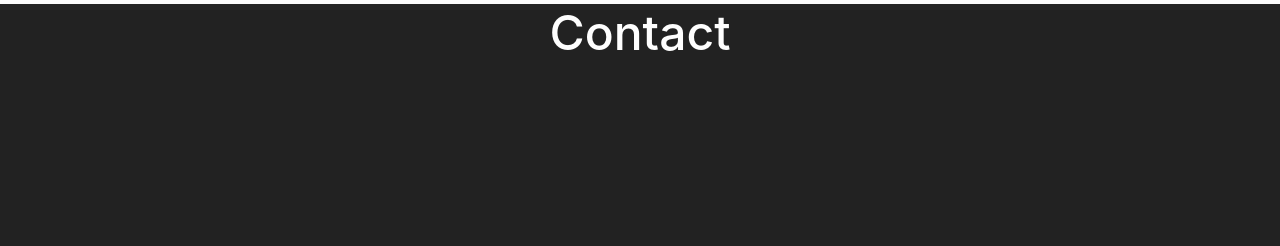
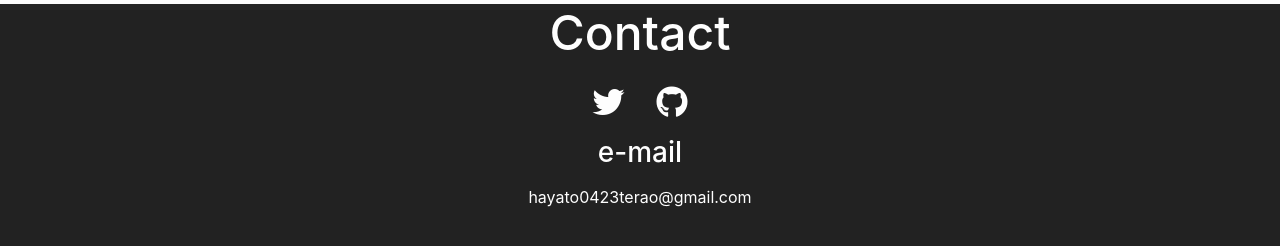
Before and after one commit to hayato423/myportfolio, a React (Create React App) app: page / in a window 1280 px wide. Shown: the part 3398-3644 px from the top of the page. Built offline with nearby package versions, Linux system fonts and the light colour scheme.

Commit message:
add icon and e-mail addres

```diff
--- a/public/index.html
+++ b/public/index.html
@@ -29,6 +29,8 @@
   href="https://maxcdn.bootstrapcdn.com/bootstrap/4.3.1/css/bootstrap.min.css"
   integrity="sha384-ggOyR0iXCbMQv3Xipma34MD+dH/1fQ784/j6cY/iJTQUOhcWr7x9JvoRxT2MZw1T"
   crossorigin="anonymous"/>
+
+  <link href="https://use.fontawesome.com/releases/v5.6.1/css/all.css" rel="stylesheet">
     <title>Portfolio</title>
   </head>
   <body>
--- a/src/componensts/Footer/Footer.js
+++ b/src/componensts/Footer/Footer.js
@@ -1,10 +1,17 @@
 import React from 'react';
 import './style.css';
+import {Container,Row,Col} from 'react-bootstrap';
 
 const Footer = () => {
   return (
     <div className='footer'>
       <h2 className='footer-head-line'>Contact</h2>
+      <Container>
+      <a href='https://twitter.com/hayat999423'target="_blank" rel='noopener noreferrer'><i className="fab fa-twitter fa-2x mx-3 mt-3 icon"></i></a>
+      <a href='https://github.com/hayato423' target="_blank" rel='noopener noreferrer'><i className="fab fa-github fa-2x mx-3 mt-3 icon"></i></a>
+      <h3 className='my-3'>e-mail</h3>
+      <p>hayato0423terao@gmail.com</p>
+      </Container>
     </div>
   )
 }
--- a/src/componensts/Footer/style.css
+++ b/src/componensts/Footer/style.css
@@ -13,3 +13,15 @@
   color: #fefefe;
   font-size: 36pt;
 }
+
+.icon{
+  color: #fefefe;
+}
+
+.icon:hover {
+  color : #696868;
+}
+
+.icon:visited{
+  color : #fefefe;
+}
```
